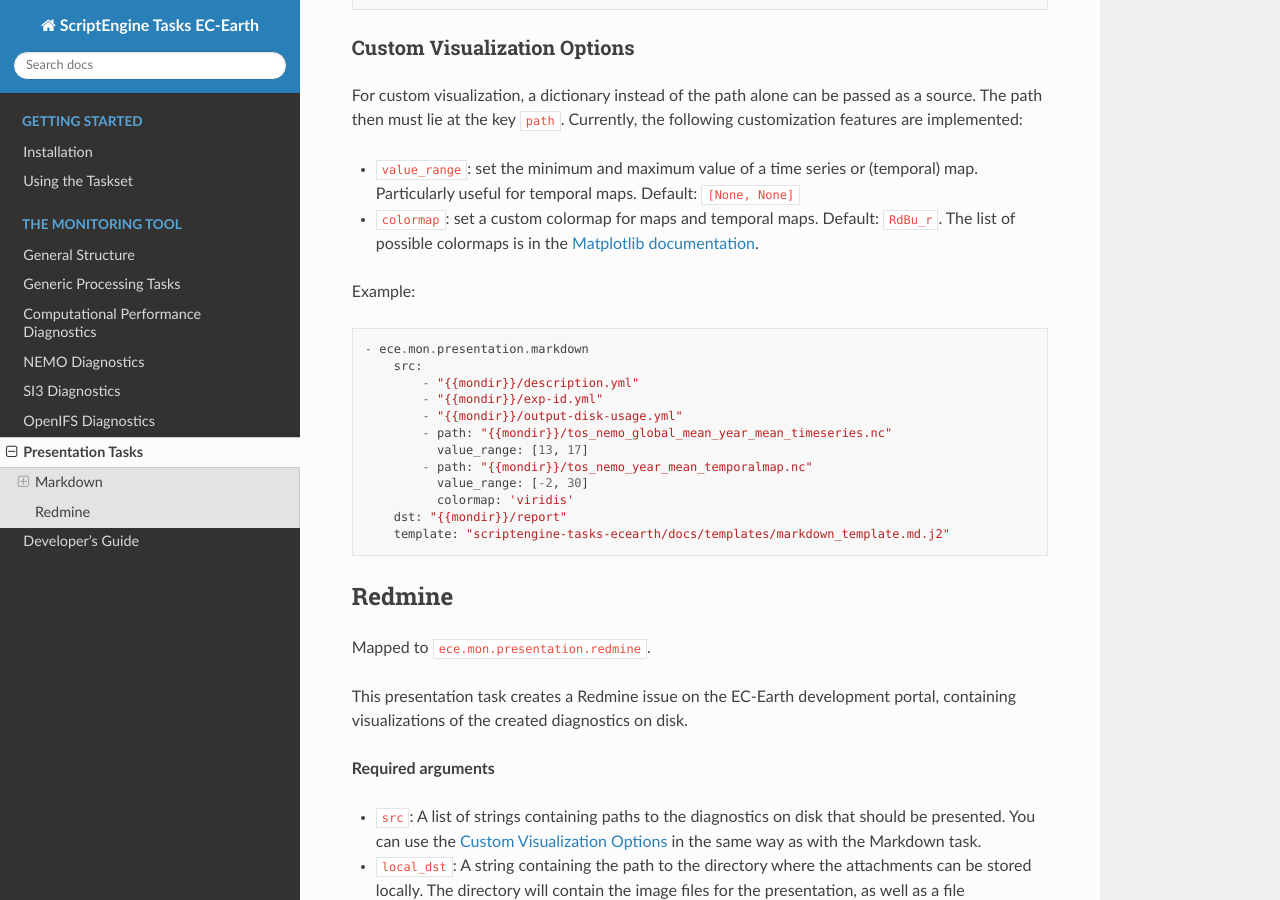
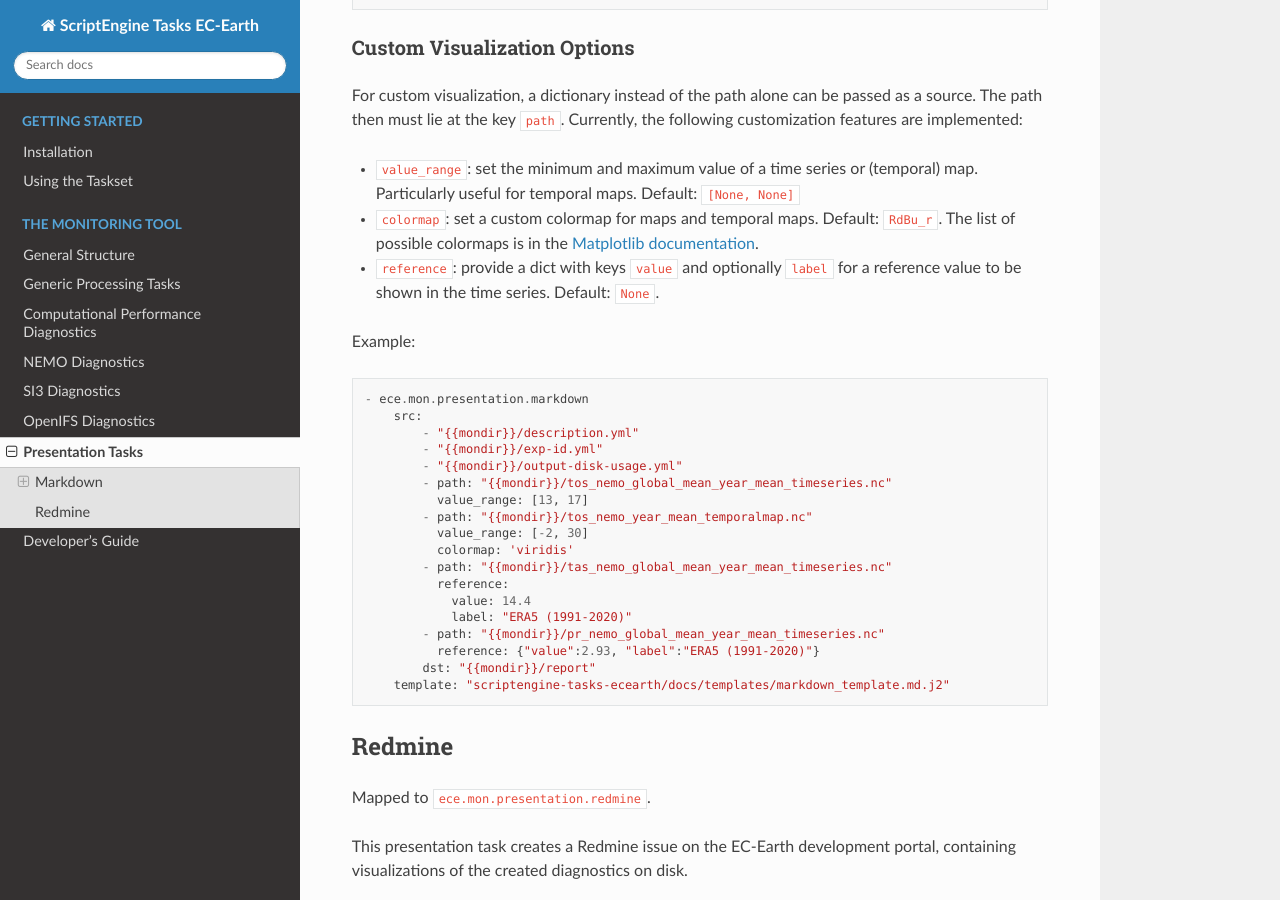
Before and after one commit to uwefladrich/scriptengine-tasks-ecearth, a Sphinx documentation site: the page built from docs/sphinx/source/tasks/monitoring/presentation-tasks.rst, in a window 1280 px wide and 900 px high, scrolled down 725 px. Built offline with Sphinx 7.4.7 and the Read the Docs theme 3.1.0, drawn with Linux system fonts in a browser that asks for light colours.

Commit message:
update documentation with reference feature

```diff
--- a/docs/sphinx/source/tasks/monitoring/presentation-tasks.rst
+++ b/docs/sphinx/source/tasks/monitoring/presentation-tasks.rst
@@ -38,6 +38,7 @@ Currently, the following customization features are implemented:
 
 * ``value_range``: set the minimum and maximum value of a time series or (temporal) map. Particularly useful for temporal maps. Default: ``[None, None]``
 * ``colormap``: set a custom colormap for maps and temporal maps. Default: ``RdBu_r``. The list of possible colormaps is in the `Matplotlib documentation`_.
+* ``reference``: provide a dict with keys ``value`` and optionally ``label`` for a reference value to be shown in the time series. Default: ``None``.
 
 Example::
 
@@ -51,7 +52,13 @@ Example::
             - path: "{{mondir}}/tos_nemo_year_mean_temporalmap.nc"
               value_range: [-2, 30]
               colormap: 'viridis'
-        dst: "{{mondir}}/report"
+            - path: "{{mondir}}/tas_nemo_global_mean_year_mean_timeseries.nc"
+              reference:
+                value: 14.4
+                label: "ERA5 (1991-2020)"
+            - path: "{{mondir}}/pr_nemo_global_mean_year_mean_timeseries.nc"
+              reference: {"value":2.93, "label":"ERA5 (1991-2020)"}
+            dst: "{{mondir}}/report"
         template: "scriptengine-tasks-ecearth/docs/templates/markdown_template.md.j2"
 
 
```
